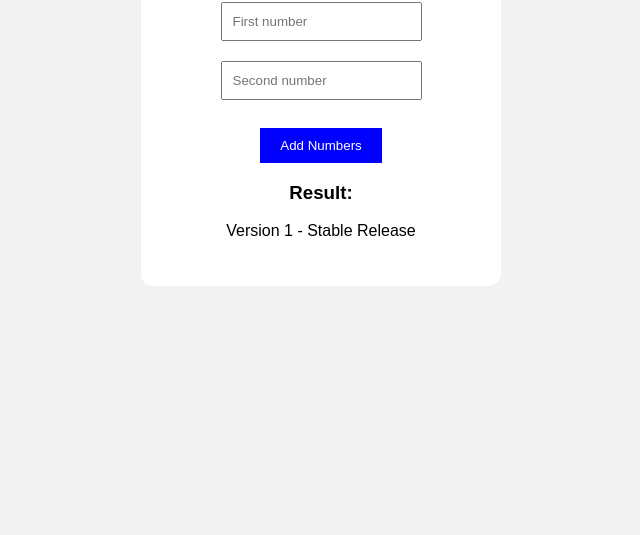
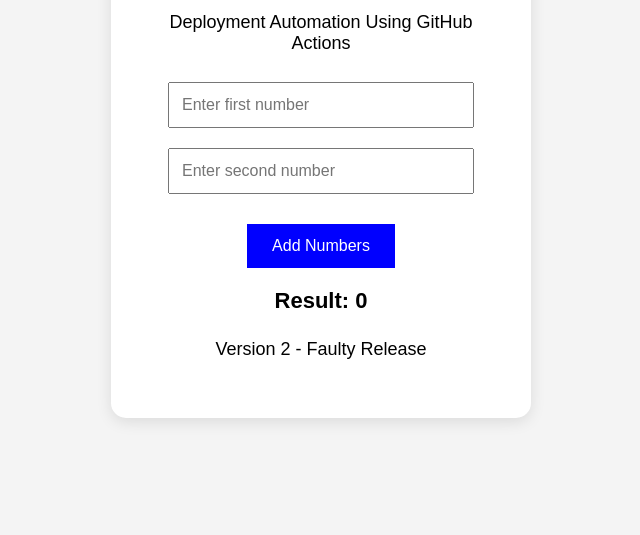
Before and after one commit to HeemaChetri/calculator-ci-project, a plain HTML site: page site/index.html in a window 1280 px wide. Shown: the part 265-800 px from the top of the page, without its empty margins (319-959 px from the left). Drawn offline with Linux system fonts and the light colour scheme.

Commit message:
Simulate faulty release

```diff
--- a/site/index.html
+++ b/site/index.html
@@ -1,35 +1,70 @@
+
 <!DOCTYPE html>
-<html>
+<html lang="en">
 <head>
+    <meta charset="UTF-8">
+    <meta name="viewport" content="width=device-width, initial-scale=1.0">
     <title>Calculator Application</title>
 
     <style>
         body {
-            font-family: Arial;
-            text-align: center;
-            background: #f2f2f2;
-            padding: 50px;
+            font-family: Arial, sans-serif;
+            background-color: #f4f4f4;
+            display: flex;
+            justify-content: center;
+            align-items: center;
+            min-height: 100vh;
+            margin: 0;
         }
 
         .container {
-            background: white;
-            padding: 30px;
-            width: 300px;
-            margin: auto;
-            border-radius: 12px;
+            background-color: white;
+            padding: 40px;
+            width: 340px;
+            text-align: center;
+            border-radius: 15px;
+            box-shadow: 0 4px 15px rgba(0,0,0,0.1);
+        }
+
+        h1 {
+            font-size: 32px;
+            margin-bottom: 25px;
+        }
+
+        p {
+            font-size: 18px;
         }
 
         input {
-            padding: 10px;
-            margin: 10px;
+            width: 90%;
+            padding: 12px;
+            margin: 10px 0;
+            font-size: 16px;
+            box-sizing: border-box;
         }
 
         button {
-            padding: 10px 20px;
-            background: blue;
+            background-color: blue;
             color: white;
             border: none;
+            padding: 13px 25px;
+            margin-top: 20px;
             cursor: pointer;
+            font-size: 16px;
+        }
+
+        button:hover {
+            background-color: darkblue;
+        }
+
+        #result {
+            font-size: 22px;
+            font-weight: bold;
+            margin-top: 20px;
+        }
+
+        .version {
+            margin-top: 25px;
         }
     </style>
 </head>
@@ -38,41 +73,41 @@
 
     <div class="container">
 
-    <h1>Calculator Application</h1>
+        <h1>Calculator Application - Faulty Release</h1>
 
         <p>Deployment Automation Using GitHub Actions</p>
 
-    <input type="number" id="num1"
-    placeholder="First number">
+        <input type="number" id="num1" placeholder="Enter first number">
 
-    <input type="number" id="num2"
-    placeholder="Second number">
+        <input type="number" id="num2" placeholder="Enter second number">
 
-    <br><br>
+        <br>
 
-    <button onclick="calculate()">Add Numbers</button>
+        <button onclick="addNumbers()">Add Numbers</button>
 
-    <h3 id="result">Result:</h3>
+        <div id="result">Result: 0</div>
 
-    <p>Version 1 - Stable Release</p>
+        <p class="version">Version 2 - Faulty Release</p>
 
     </div>
 
     <script>
+        function addNumbers() {
 
-function calculate() {
+            let a = parseFloat(document.getElementById("num1").value);
+            let b = parseFloat(document.getElementById("num2").value);
 
-    let a = Number(document.getElementById("num1").value);
-
-    let b = Number(document.getElementById("num2").value);
+            if (isNaN(a) || isNaN(b)) {
+                document.getElementById("result").innerHTML =
+                    "Please enter both numbers";
+                return;
+            }
 
             let sum = a + b;
 
             document.getElementById("result").innerHTML =
                 "Result: " + sum;
-
         }
-
     </script>
 
 </body>
```
Lines whose indentation alone changed are shown as unchanged.
